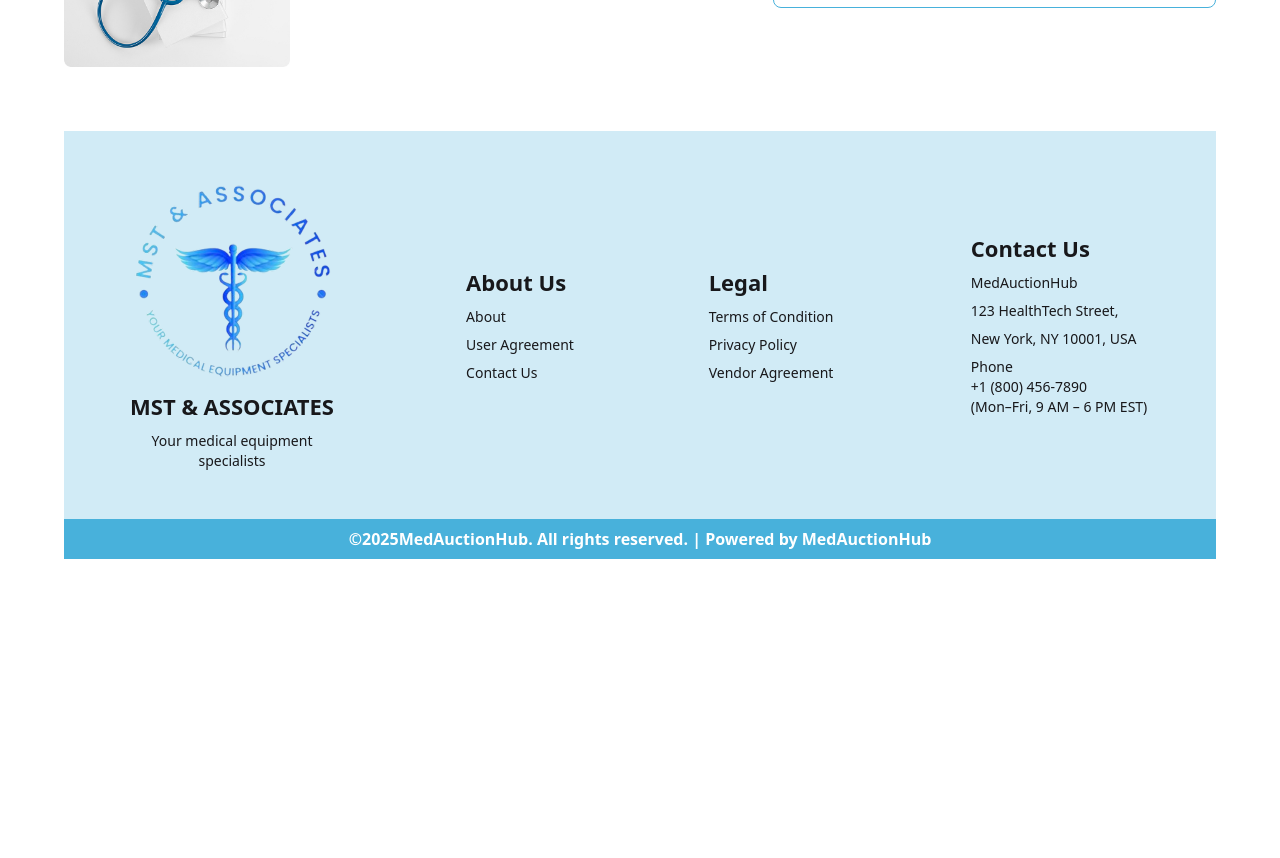
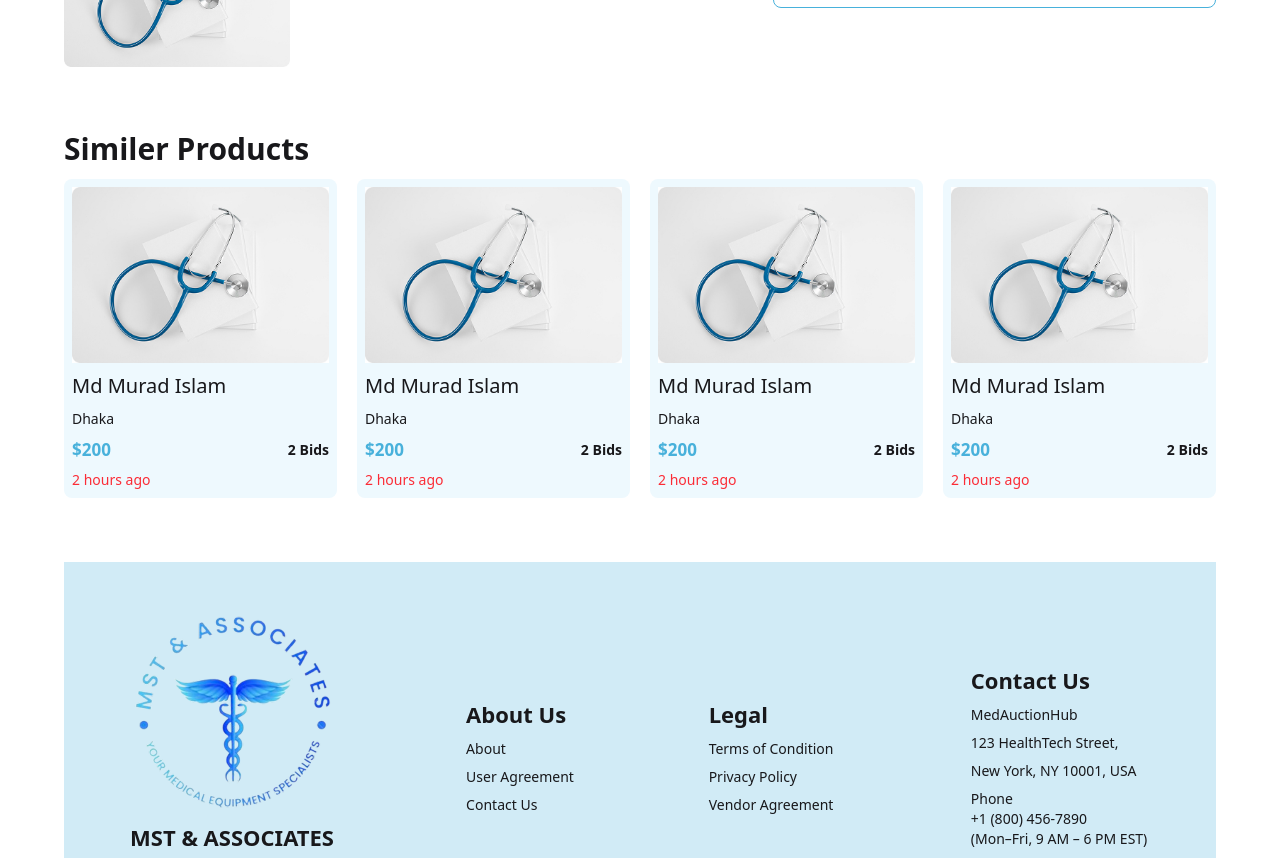
Before and after one commit to murad403/medical-equipment, a Next.js app: page /auctions/product-details/1 in a window 1280 px wide. Shown: the part 560-1418 px from the top of the page. Before the commit the page ends 1119 px from the top, so only its background shows below. Built offline with nearby package versions, Linux system fonts and the light colour scheme.

Commit message:
similer product

```diff
--- a/app/auctions/product-details/[productId]/page.tsx
+++ b/app/auctions/product-details/[productId]/page.tsx
@@ -1,5 +1,6 @@
 import BreadCrums from '@/app/components/auctions/BreadCrums';
 import ProductDetails from '@/app/components/auctions/ProductDetails';
+import SimilerProducts from '@/app/components/auctions/SimilerProducts';
 import React from 'react';
 
 const page = () => {
@@ -7,6 +8,7 @@ const page = () => {
         <div className='px-4 md:px-14 lg:px-16 mt-4 space-y-2'>
             <BreadCrums></BreadCrums>
             <ProductDetails></ProductDetails>
+            <SimilerProducts></SimilerProducts>
         </div>
     );
 };
--- /dev/null
+++ b/app/components/auctions/SimilerProducts.tsx
@@ -0,0 +1,18 @@
+import auctions from '@/app/data/auctions';
+import AuctionCard from '@/app/shared/AuctionCard';
+import React from 'react';
+
+const SimilerProducts = () => {
+    return (
+        <div className='md:mt-16 mt-0'>
+            <h2 className='text-xl md:text-2xl lg:text-3xl font-semibold'>Similer Products</h2>
+            <div className='grid grid-cols-1 sm:grid-cols-2 md:grid-cols-3 lg:grid-cols-4 gap-5 mt-3'>
+                {
+                    auctions.slice(0,4).map(product =><AuctionCard key={product?.id} product={product} bgColor={"bg-normal"}></AuctionCard>)
+                }
+            </div>
+        </div>
+    );
+};
+
+export default SimilerProducts;
```
